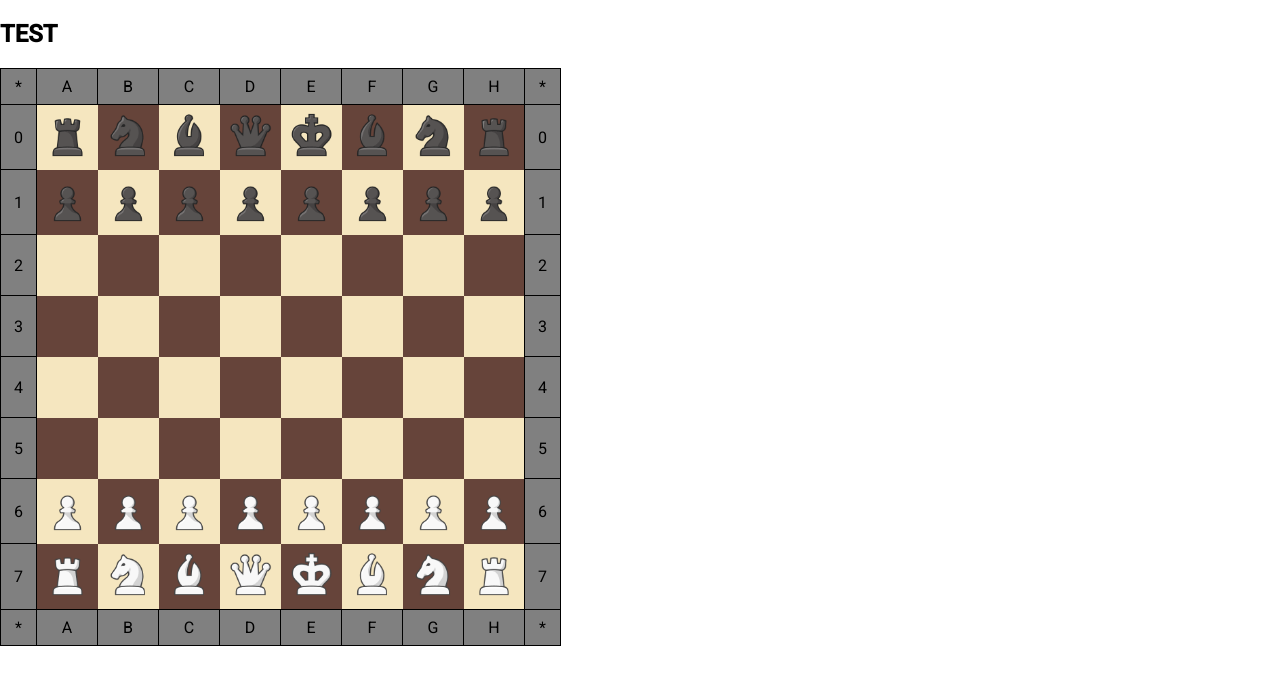
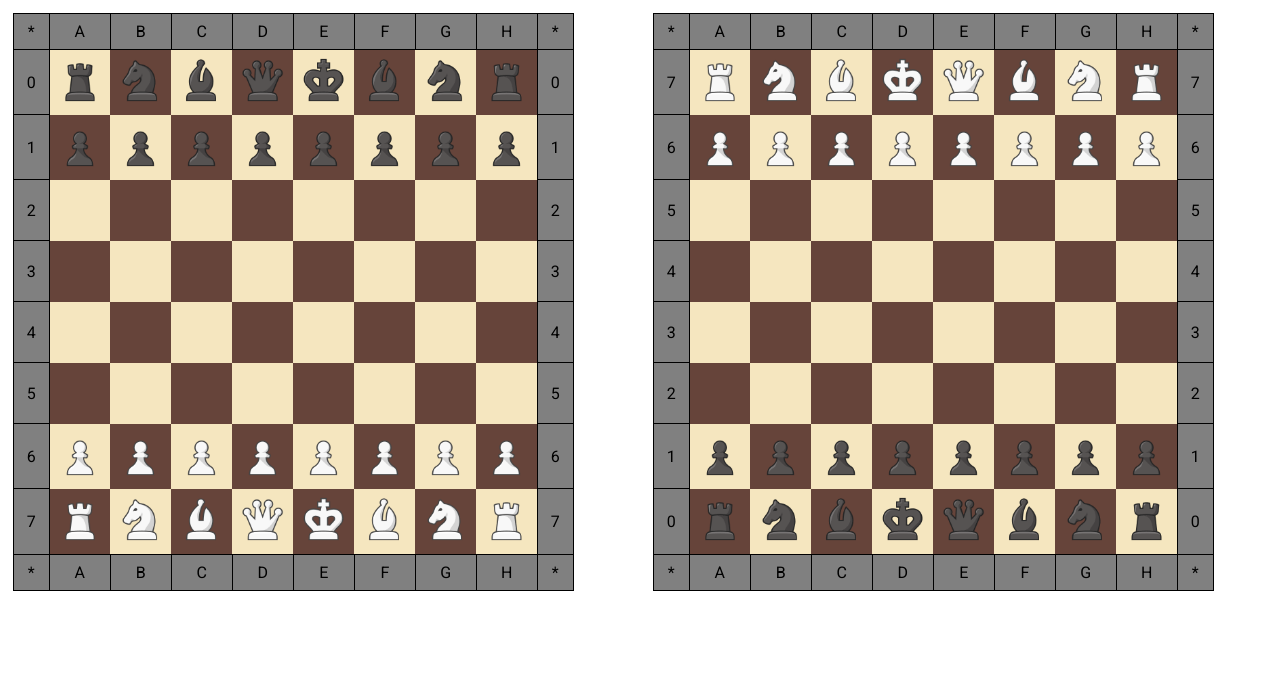
Before and after one commit to obassols/DWEC-Chess, an Angular app in the folder AngularClient/: page / in a window 1280 px wide. Shown: the top 684 px of the page. Built offline with nearby package versions, Linux system fonts and the light colour scheme.

Commit message:
Client Works

```diff
--- a/AngularClient/src/app/Project/Components/board/board.component.html
+++ b/AngularClient/src/app/Project/Components/board/board.component.html
@@ -1,10 +1,14 @@
-<h2>TEST</h2>
-<table>
+<table *ngIf="whiteDeadPieces.length > 0 && !reverse" class="dead">
   <td *ngFor="let piece of whiteDeadPieces">
     <img [src]="'/assets/' + piece.image"/>
   </td>
 </table>
-<table class="chess" cdkDropListGroup>
+<table *ngIf="blackDeadPieces.length > 0 && reverse" class="dead">
+  <td *ngFor="let piece of blackDeadPieces">
+    <img [src]="'/assets/' + piece.image" />
+  </td>
+</table>
+<table class="chess" [ngClass]="reverse ? 'reverse' : ''" cdkDropListGroup>
   <tr *ngFor="let row of board.cells, index as i">
     <td *ngFor="let cell of row, index as n" [ngClass]="cell.label ? 'disable':''"
       [cdkDropListData]="cell"
@@ -15,8 +19,13 @@
       <p *ngIf="cell.label" class="border">{{ cell.label }}</p>
   </tr>
 </table>
-<table>
+<table *ngIf="blackDeadPieces.length > 0 && !reverse" class="dead">
   <td *ngFor="let piece of blackDeadPieces">
     <img [src]="'/assets/' + piece.image" />
   </td>
 </table>
+<table *ngIf="whiteDeadPieces.length > 0 && reverse" class="dead">
+  <td *ngFor="let piece of whiteDeadPieces">
+    <img [src]="'/assets/' + piece.image" />
+  </td>
+</table>
--- a/AngularClient/src/app/Project/Components/board/board.component.scss
+++ b/AngularClient/src/app/Project/Components/board/board.component.scss
@@ -14,6 +14,10 @@ img {
 }
 
 .chess {
+  margin-left: 2%;
+  margin-top: 2%;
+  margin-bottom: 2%;
+
   tr:first-child,
   tr:last-child {
     td {
@@ -67,3 +71,10 @@ img {
 .disable {
   pointer-events: none;
 }
+
+.dead {
+  margin-left: 2%;
+  display: flex;
+  flex-wrap: wrap;
+  border: 1px solid red;
+}
--- a/AngularClient/src/app/Project/Components/board/board.component.ts
+++ b/AngularClient/src/app/Project/Components/board/board.component.ts
@@ -1,9 +1,8 @@
-import { Component, OnInit } from '@angular/core';
+import { Component, Input, OnInit } from '@angular/core';
 import { Board } from '../../Models/Board';
 import { Piece } from '../../Models/Piece';
 import { Player } from '../../Models/Player';
 import { Team } from '../../Models/Team';
-import { CdkDragDrop, moveItemInArray, transferArrayItem } from '@angular/cdk/drag-drop';
 import { Cell } from '../../Models/Cell';
 
 @Component({
@@ -12,6 +11,8 @@ import { Cell } from '../../Models/Cell';
   styleUrls: ['./board.component.scss']
 })
 export class BoardComponent implements OnInit {
+
+  @Input() reverse?: boolean;
 
   board!: Board;
   whiteDeadPieces: Array<Piece> = [];
@@ -25,14 +26,11 @@ export class BoardComponent implements OnInit {
   }
 
   ngOnInit(): void {
-  }
-
-  isCell(cell: Cell | string): boolean {
-    return cell instanceof Cell;
-  }
-
-  getCell(cell: Cell | string): Cell {
-    return cell as Cell;
+    if (this.reverse) {
+      this.board.cells.reverse();
+      this.board.cells[1].reverse();
+      this.board.cells[8].reverse();
+    }
   }
 
   drop(event: any): void {
--- a/AngularClient/src/app/Project/Models/Player.ts
+++ b/AngularClient/src/app/Project/Models/Player.ts
@@ -1,4 +1,3 @@
-import { Piece } from './Piece';
 import { Team } from './Team';
 
 export class Player {
@@ -6,8 +5,6 @@ export class Player {
   name: string;
   team?: Team;
   color?: string;
-  pieces: Piece[] = new Array(16);
-  deadPieces: Piece[] = new Array(16);
 
   constructor(name: string, team?: Team) {
     this.name = name;
--- a/AngularClient/src/app/app.component.html
+++ b/AngularClient/src/app/app.component.html
@@ -1,2 +1,5 @@
 <router-outlet></router-outlet>
-<app-board></app-board>
+<div class="flex">
+  <app-board></app-board>
+  <app-board [reverse]="true"></app-board>
+</div>
--- a/AngularClient/src/app/app.component.scss
+++ b/AngularClient/src/app/app.component.scss
@@ -0,0 +1,8 @@
+.flex {
+  display: flex;
+  align-items: center;
+  justify-content: space-around;
+}
+app-board {
+  width: 50%;
+}
```
